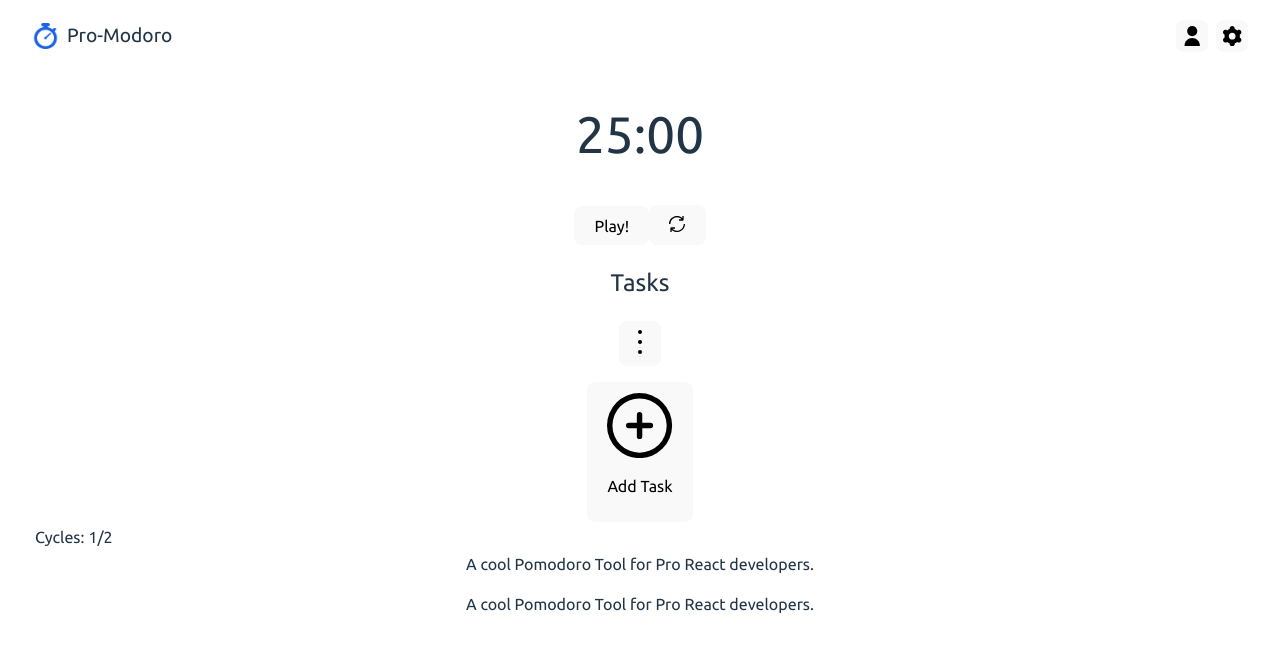
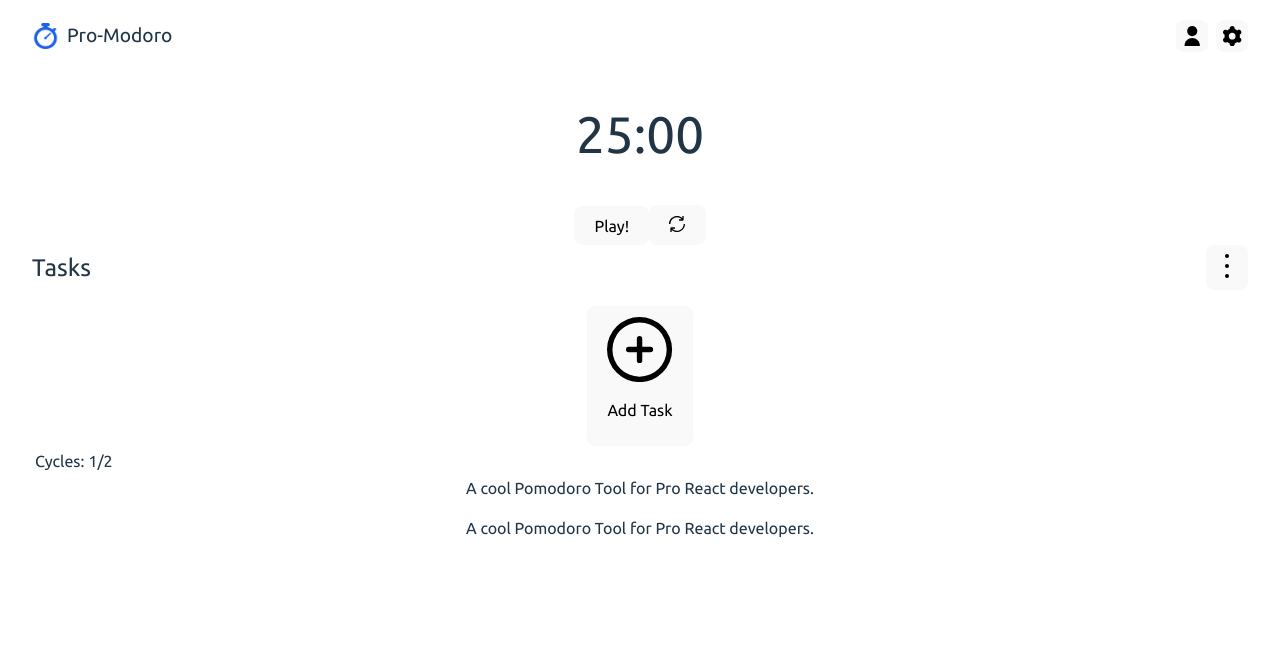
Before and after one commit to shgnplaatjies/Pro-modoro, a React (Vite) app in the folder Promodoro/: page / in a window 1280 px wide. Shown: the top 652 px of the page. Built offline with nearby package versions, Linux system fonts and the light colour scheme.

Commit message:
Adds Current Task logic and header

```diff
--- /dev/null
+++ b/Promodoro/src/components/CurrentTaskHeader/CurrentTaskHeader.css
@@ -0,0 +1,8 @@
+.current-task-header {
+  padding-block: 1rem;
+}
+
+.current-task-header > * {
+  margin-block: 0;
+  padding-block: 0;
+}
--- /dev/null
+++ b/Promodoro/src/components/CurrentTaskHeader/CurrentTaskHeader.jsx
@@ -0,0 +1,16 @@
+import { useCurrentTask } from "../../services/hooks/useTaskListContext.js";
+import "./CurrentTaskHeader.css";
+
+function CurrentTaskHeader() {
+  const task = useCurrentTask();
+  if (typeof task === "undefined") return;
+
+  return (
+    <div className="current-task-header">
+      <h4>{`#${task.id ?? "0"}`}</h4>
+      <h3>{task.title ?? ""}</h3>
+    </div>
+  );
+}
+
+export default CurrentTaskHeader;
--- a/Promodoro/src/components/Pomodoro/Pomodoro.jsx
+++ b/Promodoro/src/components/Pomodoro/Pomodoro.jsx
@@ -1,5 +1,6 @@
 import "./Pomodoro.css";
 import GeneralStatsList from "./GeneralStatsList/GeneralStatsList.jsx";
+import CurrentTaskHeader from "../CurrentTaskHeader/CurrentTaskHeader.jsx";
 import Timer from "../Timer/Timer.jsx";
 import TasksList from "../TasksList/TaskList.jsx";
 
@@ -14,6 +15,7 @@ function Pomodoro() {
     <div className="pomodoro-widget">
       <div className="mode-selector"></div>
       <Timer />
+      <CurrentTaskHeader />
       <TasksList />
       <GeneralStatsList />
     </div>
--- a/Promodoro/src/components/TasksList/TaskList.css
+++ b/Promodoro/src/components/TasksList/TaskList.css
@@ -10,3 +10,13 @@
 .tasks-list-widget button.pomodoro-tasks-settings {
   padding: 0.5rem;
 }
+
+.tasks-list-widget .pomodoro-tasks-header {
+  display: flex;
+  flex-direction: row;
+  justify-content: space-between;
+}
+
+.tasks-list-widget .pomodoro-tasks-header h2 {
+  margin-block: auto;
+}
--- a/Promodoro/src/services/constants/TaskDefaults.js
+++ b/Promodoro/src/services/constants/TaskDefaults.js
@@ -3,6 +3,7 @@ export const DEFAULT_TASK_TITLE = "Task";
 export const DEFAULT_TASK_TITLE_PLACEHOLDER = "What are you working on?";
 
 export const DEFAULT_TASK = {
+  id: 0,
   title: DEFAULT_TASK_TITLE,
   titlePlaceholder: DEFAULT_TASK_TITLE_PLACEHOLDER,
   cyclesElapsed: 0,
--- a/Promodoro/src/services/context_providers/TaskListContextProvider.jsx
+++ b/Promodoro/src/services/context_providers/TaskListContextProvider.jsx
@@ -1,4 +1,4 @@
-import { useCallback, useMemo, useState } from "react";
+import { useCallback, useState } from "react";
 import {
   CurrentTaskContext,
   AvailableTasksContext,
@@ -31,6 +31,8 @@ function TaskListContextProvider({ children }) {
     } = {}) => {
       setTaskList((prev) => {
         const id = prev.length ? prev.length + 1 : 0;
+
+        if (prev.length === 1) setCurrentTask(() => prev[0]);
 
         const updatedList = [
           ...prev,
--- a/Promodoro/src/services/hooks/useTaskListContext.js
+++ b/Promodoro/src/services/hooks/useTaskListContext.js
@@ -9,7 +9,7 @@ import {
   UpdateTaskListContext,
 } from "../contexts/TaskListContext.js";
 
-export const useCurrentTaskList = () => useContext(CurrentTaskContext);
+export const useCurrentTask = () => useContext(CurrentTaskContext);
 
 export const useAvailableTaskList = () => useContext(AvailableTasksContext);
 
```
